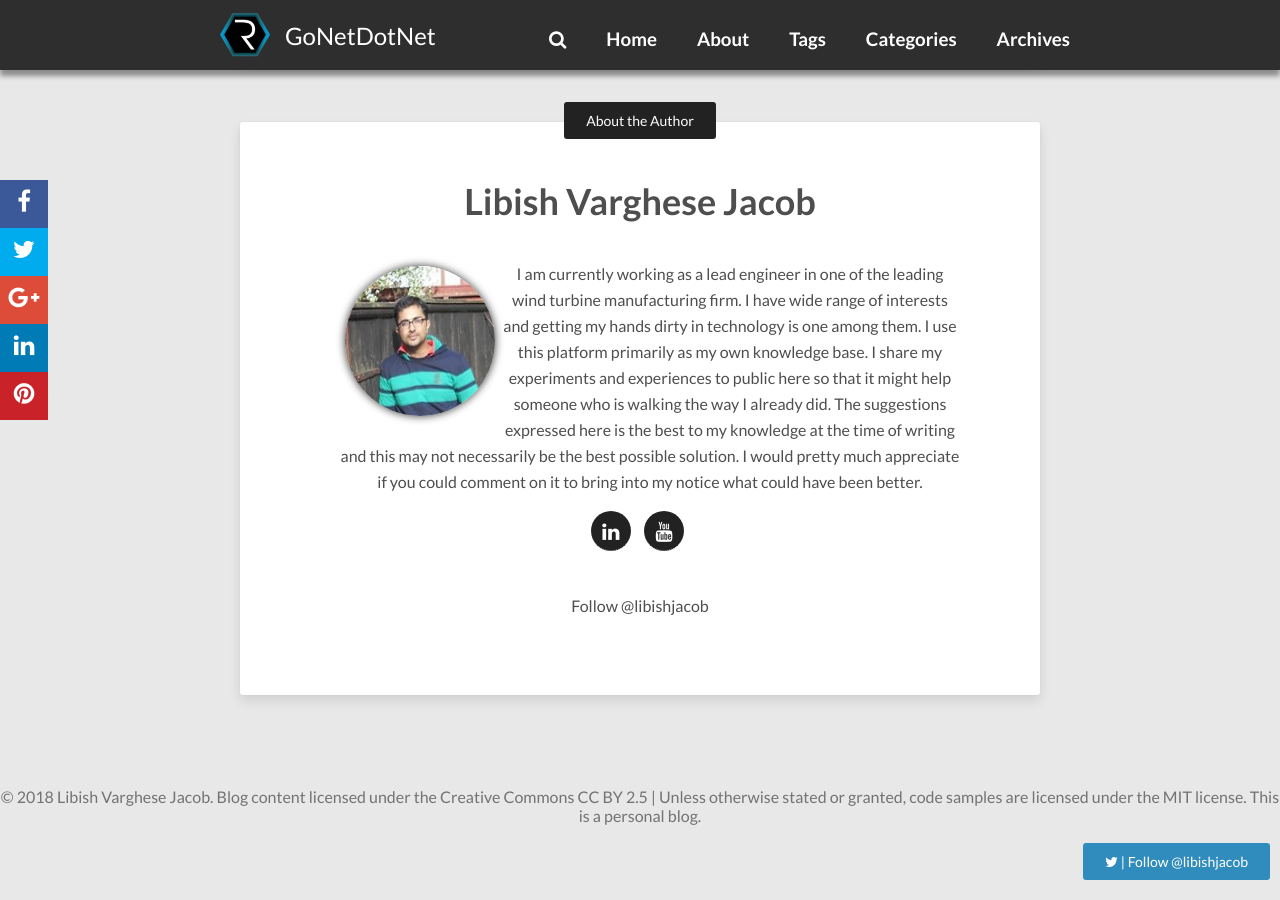
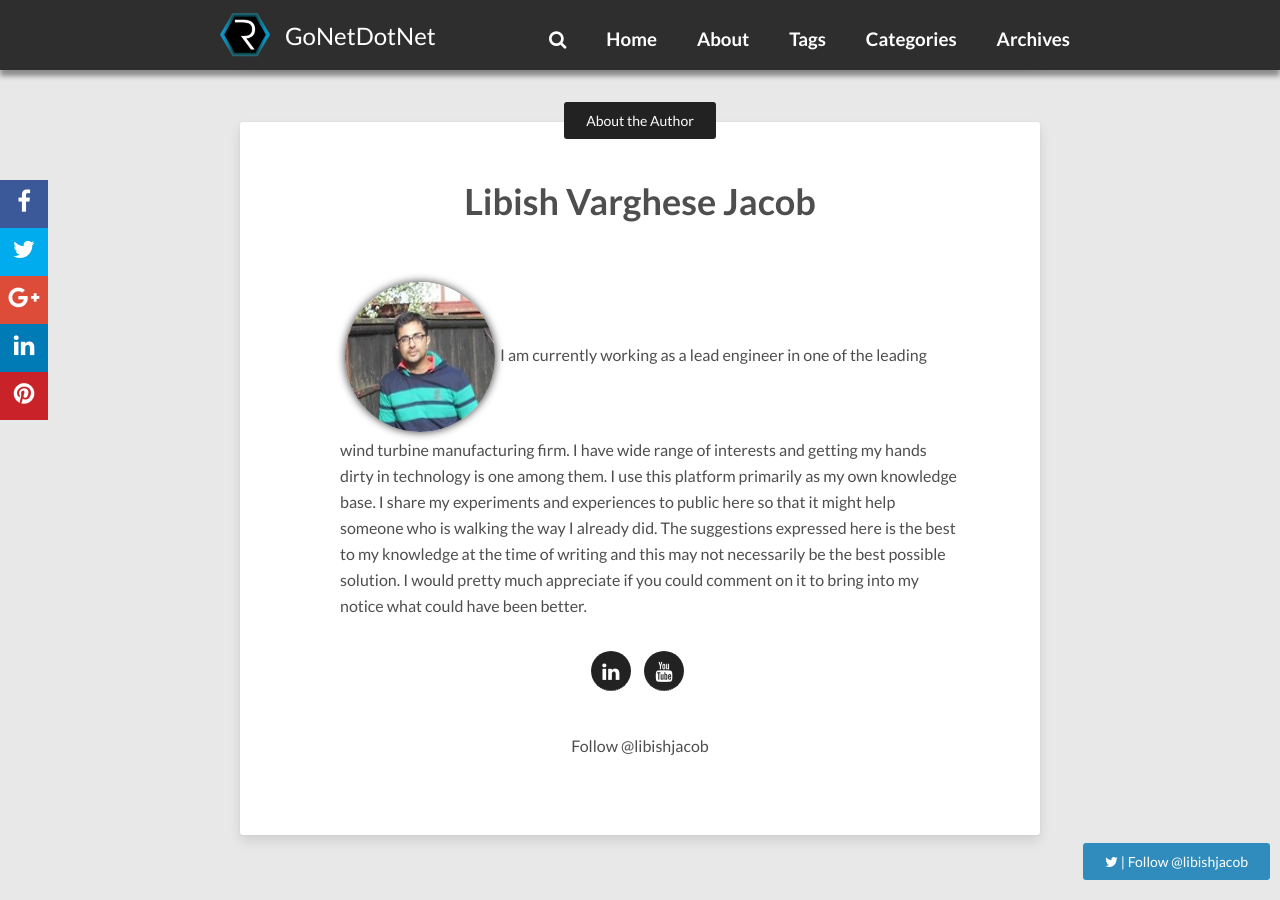
Before and after one commit to libish-jacob/Blog, a Jekyll site: the page built from _posts/2018-04-11-test-post-with-title.md, in a window 1280 px wide and 900 px high, scrolled down 1092 px. Built offline with Jekyll 4.4.1, drawn with Linux system fonts in a browser that asks for light colours; nearby versions of some CDN libraries; comment, search, counter and statistics services are not loaded.

Commit message:
author html edited
author html edited

```diff
--- a/_includes/author.html
+++ b/_includes/author.html
@@ -5,7 +5,7 @@
   <div class="read-more-content author-info">
     <h3>{{site.owner.name}}</h3>
     <div class="author-container">
-      <div class="author-bio"><img align="left" class="author-img" src="{{site.url}}/{{site.owner.avatar}}" alt="{{site.owner.name}}" /> {{site.owner.bio}}</div>
+      <p align="left" class="author-bio"><img class="author-img" src="{{site.url}}/{{site.owner.avatar}}" alt="{{site.owner.name}}" />{{site.owner.bio}}</p>
     </div>
     <div class="author-share">
       <ul class="list-inline social-buttons">
```
